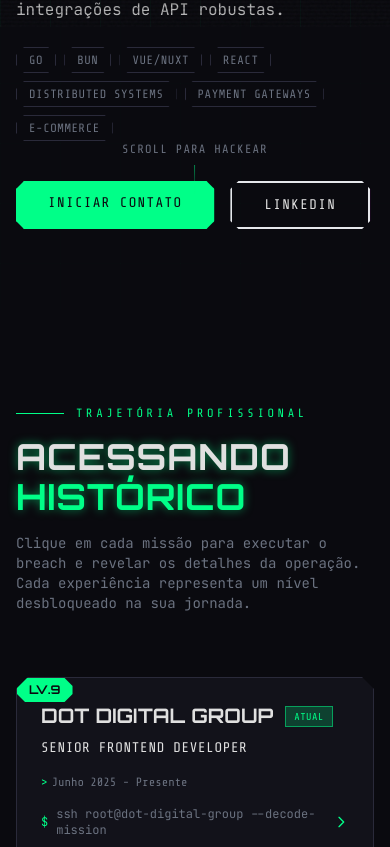
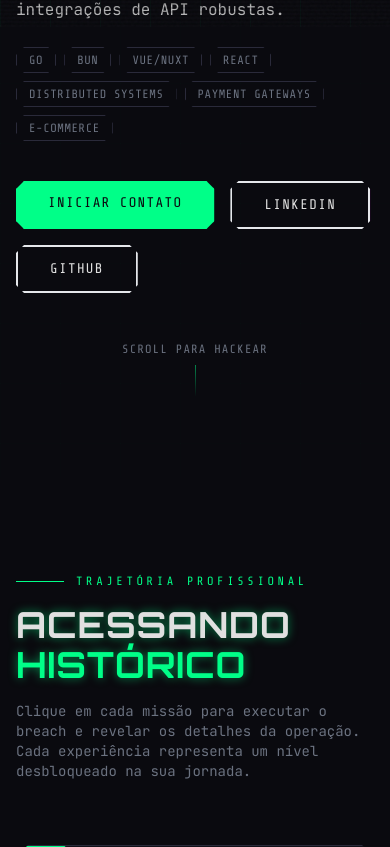
Before and after one commit to kakamorsch/kaiofolio, a Nuxt app: page / in a window 390 px wide. Shown: the part 817-1664 px from the top of the page. Built offline with nearby package versions, Linux system fonts and the light colour scheme.

Commit message:
feat: add GitHub link to localized contact information and update translations

```diff
--- a/components/FooterSection.vue
+++ b/components/FooterSection.vue
@@ -81,6 +81,18 @@
 								{{ localizedContact.linkedin }}
 							</a>
 						</li>
+						<li>
+							<a
+								:href="`https://${localizedContact.github}`"
+								target="_blank"
+								rel="noopener noreferrer"
+								:aria-label="`${localizedContact.github} — ${$t('a11y.openInNewTab')}`"
+								class="flex items-center gap-2 text-cyber-mutedFg hover:text-cyber-accent transition-colors focus:outline-none focus:ring-2 focus:ring-cyber-accent focus:ring-offset-2 focus:ring-offset-cyber-bg"
+							>
+								<span class="text-cyber-accent" aria-hidden="true">></span>
+								{{ localizedContact.github }}
+							</a>
+						</li>
 						<li class="flex items-center gap-2 text-cyber-mutedFg">
 							<span class="text-cyber-accent" aria-hidden="true">></span>
 							{{ localizedContact.phone }}
--- a/components/HeroSection.vue
+++ b/components/HeroSection.vue
@@ -120,9 +120,18 @@
 							target="_blank"
 							rel="noopener noreferrer"
 							:aria-label="`${$t('hero.ctaLinkedIn')} — ${$t('a11y.openInNewTab')}`"
-							class="group relative px-8 py-3 border-2 border-cyber-accent-secondary text-cyber-accent-secondary font-tech uppercase tracking-widest text-sm cyber-chamfer-sm hover:bg-cyber-accent-secondary hover:text-cyber-bg transition-all duration-150 cyber-glow-secondary focus:outline-none focus:ring-2 focus:ring-cyber-accent-secondary focus:ring-offset-2 focus:ring-offset-cyber-bg"
+							class="group relative px-8 py-3 border-2 border-cyber-accent-secondary text-cyber-accent-secondary font-tech uppercase tracking-widest text-sm cyber-chamfer-sm hover:bg-cyber-accent-secondary hover:text-white transition-all duration-150 cyber-glow-secondary focus:outline-none focus:ring-2 focus:ring-cyber-accent-secondary focus:ring-offset-2 focus:ring-offset-cyber-bg"
 						>
 							<span class="relative z-10">{{ $t('hero.ctaLinkedIn') }}</span>
+						</a>
+						<a
+							:href="`https://${localizedContact.github}`"
+							target="_blank"
+							rel="noopener noreferrer"
+							:aria-label="`${$t('hero.ctaGitHub')} — ${$t('a11y.openInNewTab')}`"
+							class="group relative px-8 py-3 border-2 border-cyber-accent-tertiary text-cyber-accent-tertiary font-tech uppercase tracking-widest text-sm cyber-chamfer-sm hover:bg-cyber-accent-tertiary hover:text-white transition-all duration-150 cyber-glow-tertiary focus:outline-none focus:ring-2 focus:ring-cyber-accent-tertiary focus:ring-offset-2 focus:ring-offset-cyber-bg"
+						>
+							<span class="relative z-10">{{ $t('hero.ctaGitHub') }}</span>
 						</a>
 					</div>
 				</div>
@@ -246,7 +255,7 @@
 
 			<!-- Scroll indicator -->
 			<div
-				class="absolute bottom-8 left-1/2 -translate-x-1/2 flex flex-col items-center gap-2"
+				class="mt-12 sm:mt-0 sm:absolute sm:bottom-8 sm:left-1/2 sm:-translate-x-1/2 flex flex-col items-center gap-2"
 				aria-hidden="true"
 			>
 				<span
--- a/components/HobbiesSection.vue
+++ b/components/HobbiesSection.vue
@@ -21,7 +21,6 @@
           v-for="(hobby, index) in localizedHobbies"
           :key="hobby.name"
           class="group relative bg-cyber-card border border-cyber-border cyber-chamfer p-6 md:p-8 hover:border-cyber-accent-secondary hover:shadow-neon-secondary transition-all duration-300"
-          :class="index % 2 === 1 ? 'md:translate-y-4' : ''"
         >
           <!-- Corner accents -->
           <div class="absolute top-0 left-0 w-3 h-3 border-t border-l border-cyber-border group-hover:border-cyber-accent-secondary transition-colors" aria-hidden="true" />
--- a/composables/useLocalizedProfile.ts
+++ b/composables/useLocalizedProfile.ts
@@ -4,6 +4,7 @@
   phone: string
   email: string
   linkedin: string
+  github: string
   portfolio: string
 }
 
@@ -79,6 +80,7 @@
     phone: t('profile.contact.phone'),
     email: rawMessage(tm, 'profile.contact.email'),
     linkedin: t('profile.contact.linkedin'),
+    github: t('profile.contact.github'),
     portfolio: t('profile.contact.portfolio'),
   }))
   const localizedLevel = computed(() => t('profile.level'))
--- a/locales/en.ts
+++ b/locales/en.ts
@@ -3,6 +3,7 @@
     status: 'Online // Available for hire',
     ctaContact: 'Initiate Contact',
     ctaLinkedIn: 'LinkedIn',
+    ctaGitHub: 'GitHub',
     systemStatus: 'System Status',
     name: 'Name',
     level: 'Level',
@@ -101,6 +102,7 @@
       phone: '+55 21 99536-4470',
       email: 'kakamorsch[at]gmail.com',
       linkedin: 'linkedin.com/in/kakamorsch',
+      github: 'github.com/kakamorsch',
       portfolio: 'kakamorsch.github.io',
     },
     summary:
--- a/locales/pt.ts
+++ b/locales/pt.ts
@@ -3,6 +3,7 @@
     status: 'Online // Disponível para contratação',
     ctaContact: 'Iniciar Contato',
     ctaLinkedIn: 'LinkedIn',
+    ctaGitHub: 'GitHub',
     systemStatus: 'Status do Sistema',
     name: 'Nome',
     level: 'Level',
@@ -101,6 +102,7 @@
       phone: '+55 21 99536-4470',
       email: 'kakamorsch[at]gmail.com',
       linkedin: 'linkedin.com/in/kakamorsch',
+      github: 'github.com/kakamorsch',
       portfolio: 'kakamorsch.github.io',
     },
     summary:
```
